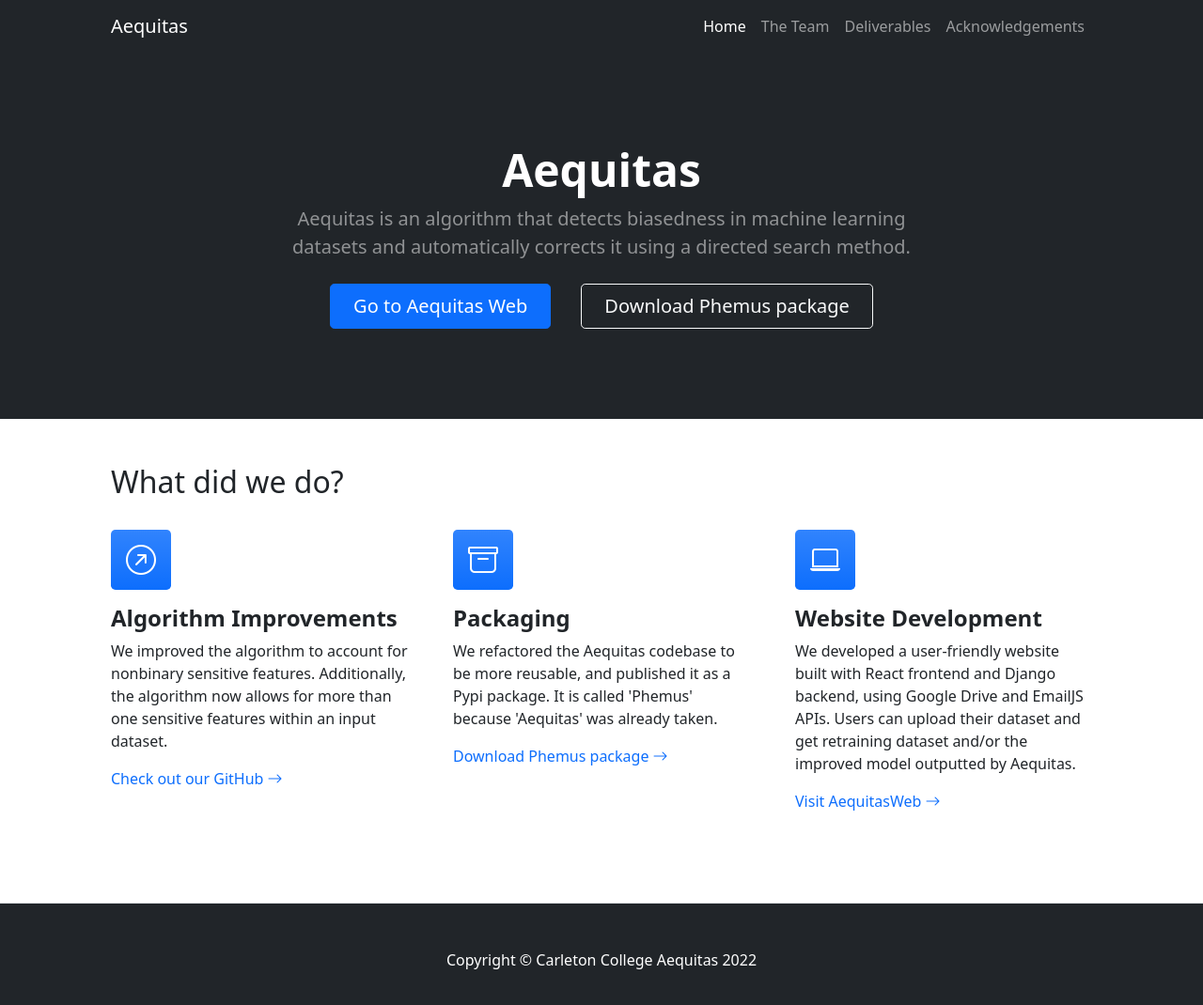
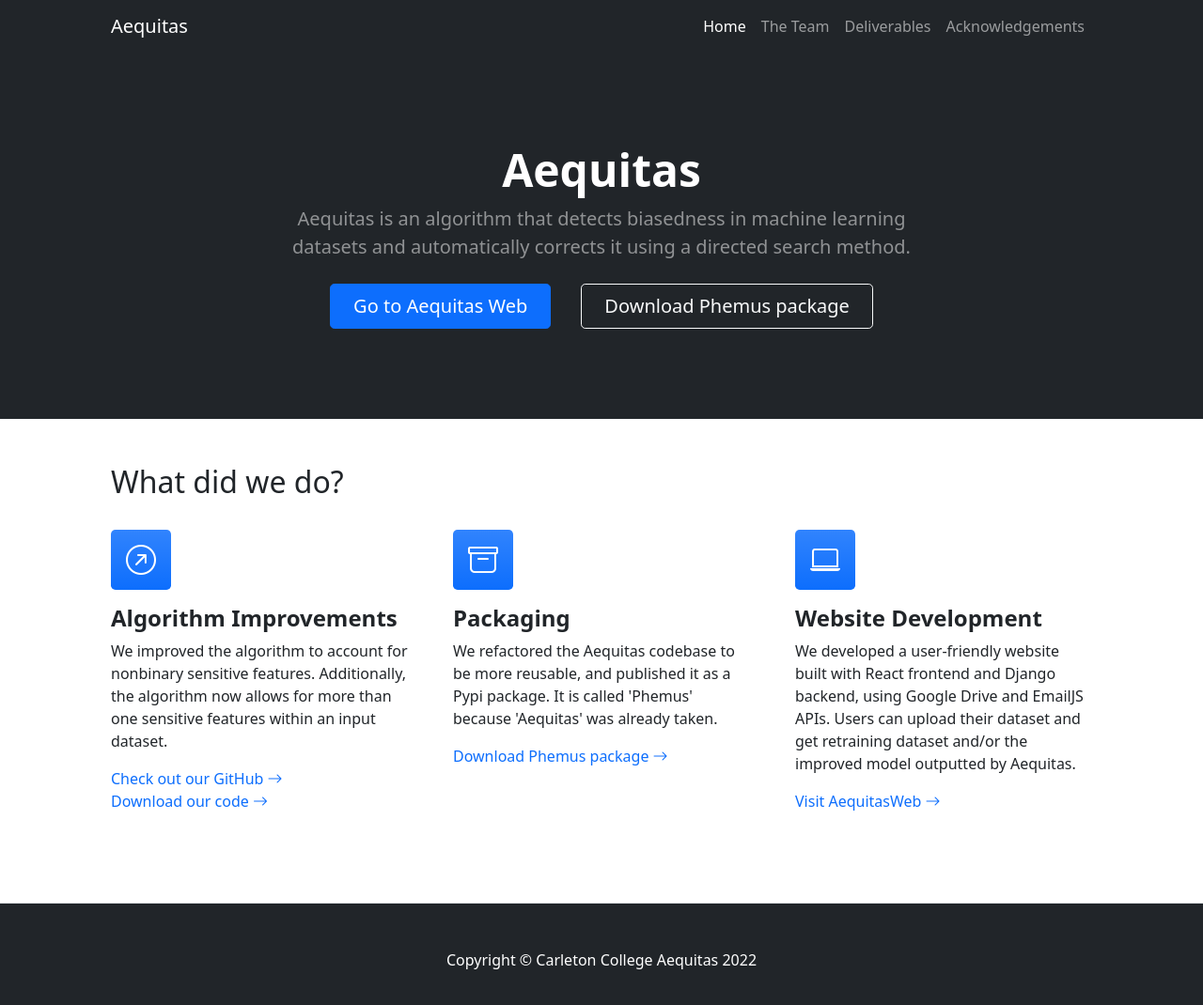
Before and after one commit to yemi33/Aequitas-Final-Archive-Website, a plain HTML site: page index.html in a window 1280 px wide. Shown: the whole page at 94% size. Drawn offline with nearby package versions, Linux system fonts and the light colour scheme.

Commit message:
adding download code button

```diff
--- a/index.html
+++ b/index.html
@@ -67,6 +67,11 @@
                         Check out our GitHub
                         <i class="bi bi-arrow-right"></i>
                     </a>
+                    <br/>
+                    <a class="text-decoration-none" id="codeDownload" download href="assets/Aequitas.zip">
+                        Download our code
+                        <i class="bi bi-arrow-right"></i>
+                    </a>
                 </div>
                 <div class="col-lg-4 mb-5 mb-lg-0">
                     <div class="feature bg-primary bg-gradient text-white rounded-3 mb-3"><i class="bi bi-archive"></i>
```
Also changed, not shown: 1 other file.
